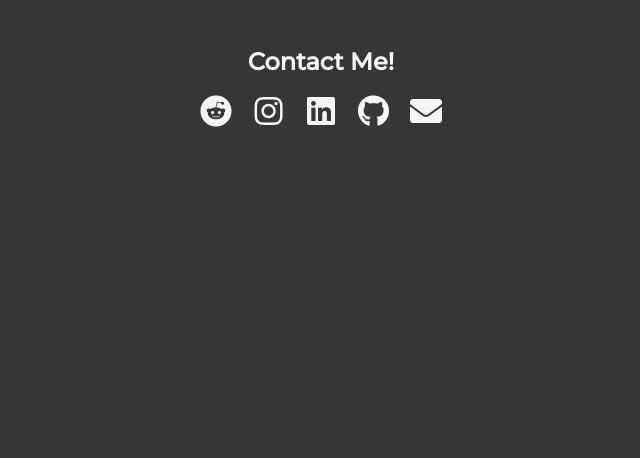
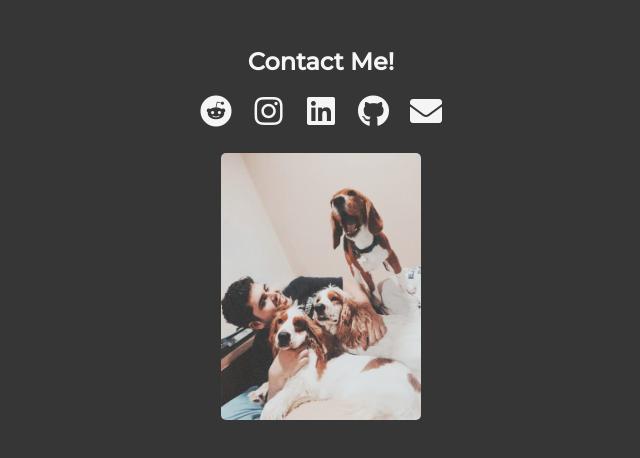
Before and after one commit to OscarGonzalez97/OscarGonzalez97.github.io, a plain HTML site: page index.html in a window 1280 px wide. Shown: the whole page, without its empty margins (319-959 px from the left). Drawn offline with Linux system fonts and the light colour scheme.

Commit message:
add my image

```diff
--- a/index.html
+++ b/index.html
@@ -169,6 +169,8 @@
             <!-- <p class="is-small">
                 Icons from <a href="https://www.flaticon.es/autores/freepik" title="Freepik">Freepik</a>
             </p> -->
+            <br>
+            <img class="rounded mt-5" src="images/3perrosyyo.jpeg" width="200" height="260">
         </div>
       </footer>
 </body>
```
